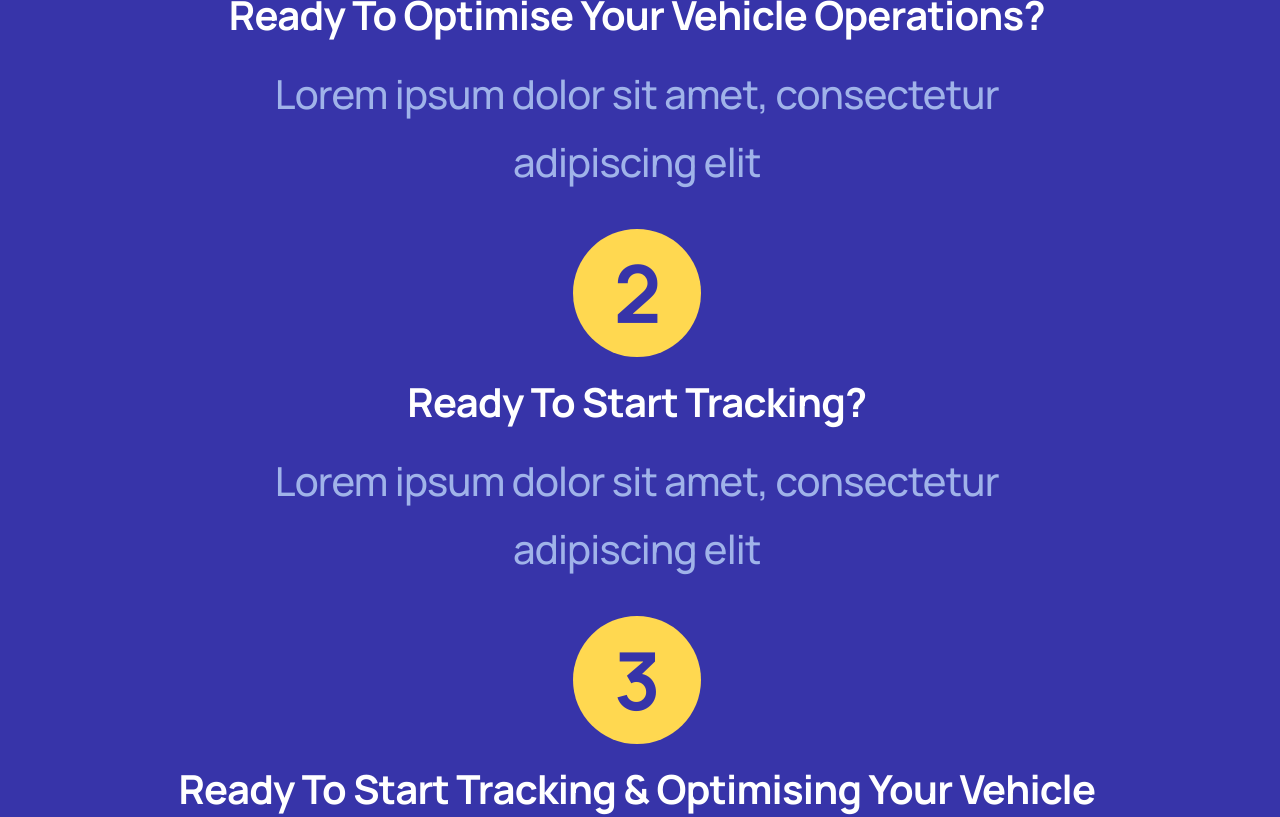
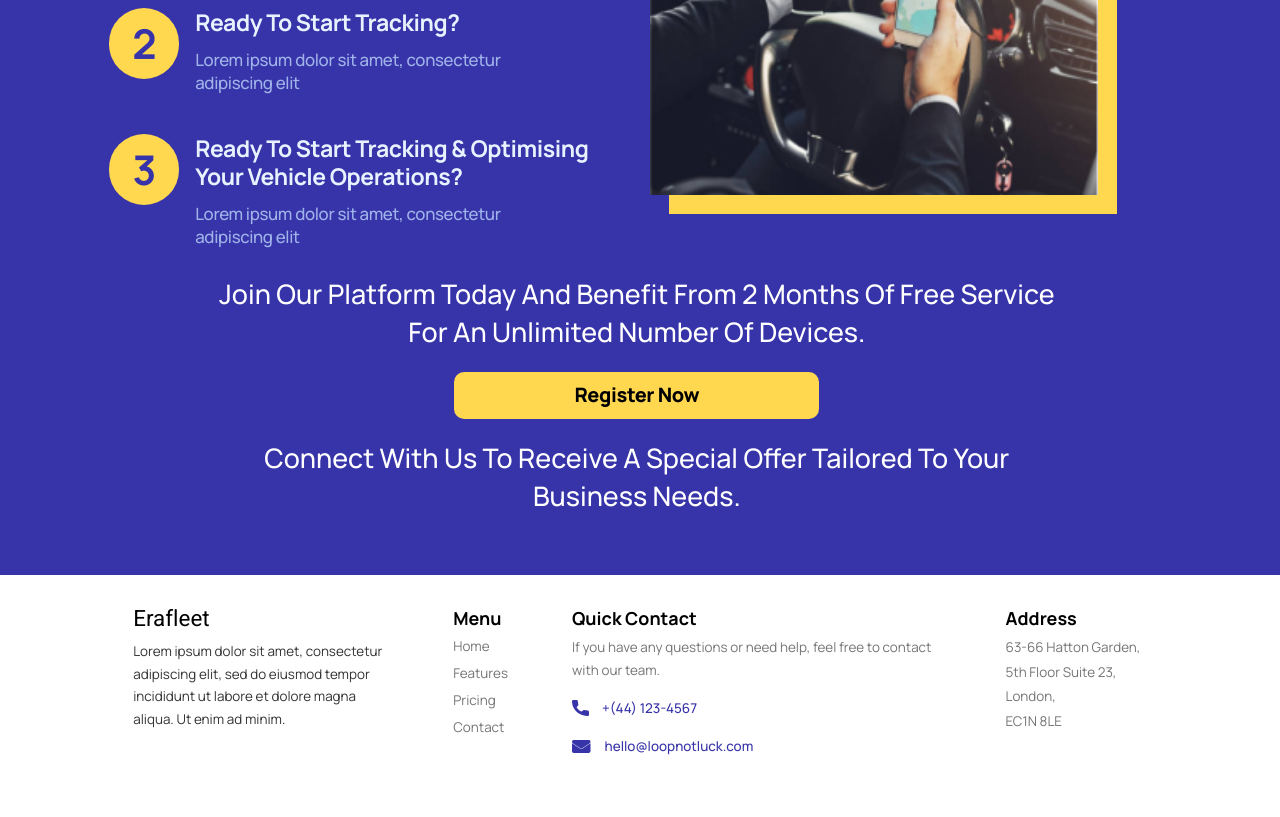
Before and after one commit to PavsterUK/erafleet-react, a React (Create React App) app: page / in a window 1280 px wide. Shown: the part 1980-2797 px from the top of the page. Built offline with nearby package versions, Linux system fonts and the light colour scheme.

Commit message:
finished homepage basic

```diff
--- a/src/components/Homepage.css
+++ b/src/components/Homepage.css
@@ -274,14 +274,14 @@
   color: #ffffff;
 }
 
-#bullet-points {
+.bullet-point {
   margin-top: 1.5em;
   display: flex;
   flex-direction: column;
   align-items: center;
 }
 
-#bullet-points h3 {
+.bullet-point h3 {
   font-family: "Manrope";
   font-style: normal;
   font-weight: 700;
@@ -292,16 +292,16 @@
   margin-bottom: 0.5em;
 }
 
-#bullet-points h4 {
+.bullet-point h4 {
   font-family: "Manrope";
   font-style: normal;
   font-weight: 500;
-  font-size: clamp(0.5em, 4.35vw, 2.5em);
+  font-size: clamp(0.5em, 4.35vw, 1.4em);
   line-height: 171%;
   text-align: center;
   letter-spacing: -0.02em;
   color: #a0b3e9;
-  width: 80%;
+  width: 100%;
 }
 
 .yellow-circle {
@@ -658,13 +658,15 @@ footer {
 
   #products-cards-section {
     padding: 0;
-    flex-direction: row;
     margin-left: 8.5%;
     margin-right: 9%;
-    justify-content: space-between !important;
+    display: grid;
+    grid-auto-flow: column;
+    gap: 2%;
   }
 
   .product-card {
+    height: 100%;
     box-shadow: 0px 141.825px 113.46px rgba(0, 0, 0, 0.03),
       0px 91.9235px 66.4476px rgba(0, 0, 0, 0.0227778),
       0px 54.6288px 36.1391px rgba(0, 0, 0, 0.0182222),
@@ -672,7 +674,6 @@ footer {
       0px 11.5561px 9.24488px rgba(0, 0, 0, 0.0117778),
       0px 2.62639px 4.46486px rgba(0, 0, 0, 0.00722222);
     border-radius: 20px;
-    width: 49%;
     padding: 1em 2em 1em 2em;
   }
 
@@ -682,10 +683,252 @@ footer {
     font-size: clamp(0.1em, 1.3vw, 1.3em);
     line-height: clamp(0.1em, 1.3vw, 1.3em);
     padding: 1em 2em 1em 2em;
+    margin-top: auto;
   }
 
   .product-card h3 {
-      margin-bottom: 1.3em;
-      font-size: clamp(0.1em, 2.8vw, 3em);
+    margin-bottom: 1.3em;
+    font-size: clamp(0.1em, 2.8vw, 3em);
+  }
+
+  #purple-bg {
+    flex-direction: row;
+    flex-wrap: wrap;
+  }
+
+  #purple-bg h3 {
+    text-align: center;
+    font-weight: 500;
+    font-size: clamp(0.1em, 1.8vw, 3em);
+    line-height: clamp(0.1em, 2.5vw, 3em);
+    width: 100%;
+    padding-left: clamp(1em, 15vw, 8em);
+    padding-right: clamp(1em, 15vw, 8em);
+  }
+
+  #purple-bg .bullet-points-wrapper {
+    width: fit-content;
+  }
+
+  #purple-bg .bullet-point {
+    flex-direction: row;
+    margin-top: 2em;
+  }
+
+  .bullet-point-text {
+    margin-left: 1em;
+    margin-top: 0.5em;
+  }
+
+  #purple-bg .bullet-point-text h3 {
+    margin: 0 0 0.5em 0;
+    padding: 0;
+    font-weight: 700;
+    font-size: clamp(0.5em, 1.8vw, 2em);
+    line-height: clamp(0.5em, 2.2vw, 2em);
+    letter-spacing: -0.02em;
+    color: #e8f2ff;
+    text-align: left;
+    width: 33vw;
+  }
+
+  #purple-bg .bullet-point-text h4 {
+    font-weight: 500;
+    font-size: clamp(0.5em, 1.32vw, 2em);
+    line-height: clamp(0.5em, 1.8vw, 2em);
+    letter-spacing: -0.02em;
+    color: #a0b3e9;
+    text-align: left;
+    width: 25vw;
+    max-width: 100%;
+  }
+
+  #purple-bg .yellow-circle {
+    height: clamp(0.1em, 5.5vw, 6em);
+    width: clamp(0.1em, 5.5vw, 6em);
+    align-self: flex-start;
+  }
+
+  #purple-bg .yellow-circle h1 {
+    font-weight: 700;
+    font-size: clamp(0.1em, 3.2vw, 3em);
+    line-height: clamp(0.1em, 3.2vw, 3em);
+    letter-spacing: -0.02em;
+    color: #3734a9;
+  }
+
+  #yelow-bg-rect {
+    height: clamp(0.1em, 24.79vw, 30vw);
+    width: clamp(0.1em, 37.2vw, 35vw);
+    margin-left: clamp(0.3em, 4vw, 5em);
+  }
+
+  #phone-in-hand-pic {
+    height: 100%;
+    left: -1.5vw;
+    top: -1.5vw;
+  }
+
+  .register-now-paragraph {
+    font-weight: 500;
+    font-size: clamp(0.1em, 2.1vw, 3em);
+    line-height: clamp(0.1em, 3vw, 3em);
+    text-align: center;
+    width: 100%;
+    padding-left: clamp(1em, 8vw, 4em);
+    padding-right: clamp(1em, 8vw, 4em);
+  }
+
+  .register-now-paragraph:first-of-type {
+    margin-top: clamp(1em, 1vw, 2em);
+  }
+
+  .register-now-paragraph:last-of-type {
+    margin-bottom: clamp(1em, 1vw, 2em);
+  }
+
+  #purple-bg .register-now-btn {
+    margin-left: clamp(1em, 27vw, 30vw);
+    margin-right: clamp(1em, 27vw, 30vw);
+    font-weight: 800;
+    font-size: clamp(1em, 1.55vw, 2em);
+    line-height: clamp(1em, 1.55vw, 2em);
+    letter-spacing: -0.02em;
+  }
+
+  #quick-menu {
+    flex-direction: row;
+    justify-content: center;
+    align-items: unset;
+    gap: 5vw;
+  }
+
+  #company-summ {
+    justify-content: unset;
+    padding: 0;
+  }
+
+  #company-summ h2 {
+    width: 100%;
+    text-align: left;
+    font-family: "Roboto";
+    font-style: normal;
+    font-weight: 400;
+    font-size: clamp(1em, 1.75vw, 2em);
+    line-height: clamp(1em, 1.75vw, 2em);
+    font-feature-settings: "liga" off;
+  }
+
+  #company-summ span,
+  #address span {
+    width: 20vw;
+    text-align: left;
+    font-family: "Manrope";
+    font-style: normal;
+    font-weight: 400;
+    font-size: clamp(0.7em, 1.05vw, 2em);
+    line-height: clamp(1em, 1.75vw, 2em);
+    color: #333333;
+  }
+
+  .mini-nav {
+    margin: 0;
+    padding: 0;
+  }
+
+  .mini-nav h3,
+  #quick-cont h3,
+  #address h3 {
+    font-family: "Manrope";
+    font-style: normal;
+    font-weight: 700;
+    font-size: clamp(0.7em, 1.4vw, 2em);
+    text-align: left;
+  }
+
+  .mini-nav li {
+    display: flex;
+    margin-bottom: .19em;
+  }
+
+  .mini-nav a {
+    font-weight: 400;
+    font-size: clamp(0.1em, 1.05vw, 2em);
+    line-height: clamp(0.7em, 1.4vw, 2em);
+    color: #757575;
+  }
+
+  #quick-cont {
+    padding: 0;
+    margin: 0;
+    text-align:unset;
+    align-items: unset;
+    justify-content: unset;
+    width: 35%;
+  }
+
+  #quick-cont h3 {
+    width: fit-content;
+  }
+
+  #quick-cont span {
+    text-align: left;
+    font-weight: 400;
+    font-size: clamp(0.7em, 1.05vw, 2em);
+    line-height: clamp(1em, 1.75vw, 2em);
+    color: #757575;
+    width: 100%;
+  }
+
+  #phone,
+  #mail {
+    display: flex;
+    flex-direction: row;
+    justify-content: unset;
+    width: fit-content;
+  }
+
+  #phone h4,
+  #mail h4 {
+    font-size: clamp(0.7em, 1.05vw, 2em);
+    line-height: clamp(1em, 1.75vw, 2em);
+    margin-left: 1em;
+  }
+
+  #phone-pic {
+    width: clamp(0.3em, 1.3vw, 3em);
+    margin: 0;
+  }
+
+  #mail-pic {
+    display: flex;
+    flex-direction: column;
+    gap: clamp(.15em, .1vw, .1em);
+    height: fit-content;
+    margin: 0;
+  }
+
+  #top-env {
+    width: clamp(1em, 1.5vw, 3em);
+    margin: 0;
+  }
+
+  #bott-env {
+    width: clamp(1em, 1.5vw, 3em);
+  }
+
+  #address {
+    text-align: left;
+    padding: 0;
+  }
+
+  #address span {
+    text-align: left;
+    font-family: "Manrope";
+    font-style: normal;
+    font-weight: 400;
+    font-size: clamp(0.7em, 1.05vw, 2em);
+    line-height: clamp(1em, 1.75vw, 2em);
+    color: #757575;
   }
 }
--- a/src/components/Homepage.js
+++ b/src/components/Homepage.js
@@ -126,7 +126,8 @@ const homepage = () => {
             Monthly cap – €4.00 per connected device
           </span>
           <span>
-            2 months of free service for an unlimited number of devices<br/>
+            2 months of free service for an unlimited number of devices
+            <br />
             <b>Cancel at Anytime</b>
           </span>
           <button className="register-now-btn">Register Now</button>
@@ -138,47 +139,46 @@ const homepage = () => {
           monitoring of every vehicle in your fleet. Make data-driven decisions
           by generating customizable fleet reports and analytics.
         </h3>
-        <div>
-          <div id="bullet-points">
+
+        <div className="bullet-points-wrapper">
+          <div className="bullet-point">
             <div className="yellow-circle ">
               <h1>1</h1>
             </div>
-            <h3>
-              Ready to Optimise Your Vehicle Operations?
-            </h3>
-            <h4>
-              Lorem ipsum dolor sit amet, consectetur adipiscing elit
-            </h4>
+            <div className="bullet-point-text">
+              <h3>Ready to Optimise Your Vehicle Operations?</h3>
+              <h4>Lorem ipsum dolor sit amet, consectetur adipiscing elit</h4>
+            </div>
           </div>
 
-          <div id="bullet-points">
+          <div className="bullet-point">
             <div className="yellow-circle">
               <h1>2</h1>
             </div>
-            <h3>
-              Ready to Start Tracking?
-            </h3>
-            <h4>
-              Lorem ipsum dolor sit amet, consectetur adipiscing elit
-            </h4>
+            <div className="bullet-point-text">
+              <h3>Ready to Start Tracking?</h3>
+              <h4>Lorem ipsum dolor sit amet, consectetur adipiscing elit</h4>
+            </div>
           </div>
 
-          <div id="bullet-points">
+          <div className="bullet-point">
             <div className="yellow-circle">
               <h1>3</h1>
             </div>
-            <h3>
-              Ready to Start Tracking &amp; Optimising Your Vehicle Operations?
-            </h3>
-            <h4 className="h4-light-grey wd-70">
-              Lorem ipsum dolor sit amet, consectetur adipiscing elit
-            </h4>
+            <div className="bullet-point-text">
+              <h3>
+                Ready to Start Tracking &amp; Optimising Your Vehicle
+                Operations?
+              </h3>
+              <h4>Lorem ipsum dolor sit amet, consectetur adipiscing elit</h4>
+            </div>
           </div>
         </div>
 
         <div id="yelow-bg-rect">
           <img id="phone-in-hand-pic" src={PhoneInHandPic} />
         </div>
+
         <span className="register-now-paragraph">
           Join our platform today and benefit from 2 months of free service for
           an unlimited number of devices.
@@ -192,7 +192,7 @@ const homepage = () => {
       <section id="quick-menu">
         <div id="company-summ">
           <h2>Erafleet</h2>
-          <span className="wd-90 text-center">
+          <span>
             Lorem ipsum dolor sit amet, consectetur adipiscing elit, sed do
             eiusmod tempor incididunt ut labore et dolore magna aliqua. Ut enim
             ad minim.
@@ -211,14 +211,14 @@ const homepage = () => {
               <a>Pricing</a>
             </li>
             <li>
-              <a>Contact us</a>
+              <a>Contact</a>
             </li>
           </ul>
         </div>
 
         <div id="quick-cont">
           <h3>Quick Contact</h3>
-          <span className="wd-50 text-center">
+          <span>
             If you have any questions or need help, feel free to contact with
             our team.
           </span>
@@ -237,14 +237,16 @@ const homepage = () => {
         <div id="address">
           <h3>Address</h3>
           <span>
-            63-66 Hatton Garden,<br/> 5th Floor Suite 23,<br/> London,
+            63-66 Hatton Garden,
+            <br /> 5th Floor Suite 23,
+            <br /> London,
             <br /> EC1N 8LE
           </span>
         </div>
       </section>
       <div id="city-silouete-pics">
+        <img src={CityLeftPic} />
         <img src={CityRightPic} />
-        <img src={CityLeftPic} />
       </div>
       <footer>
         <span>© Erafleet 2022. All rights reserved.</span>
```
